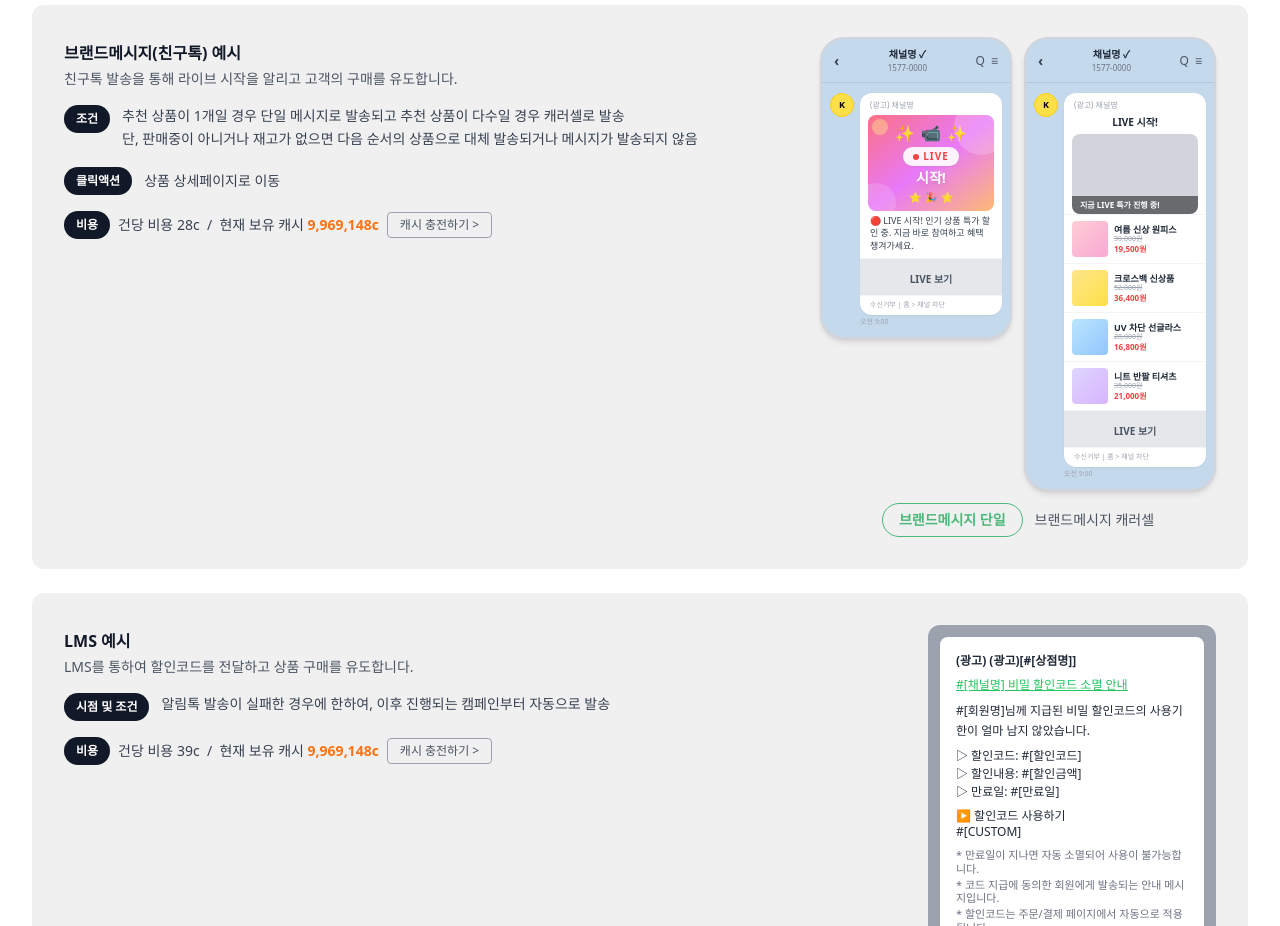
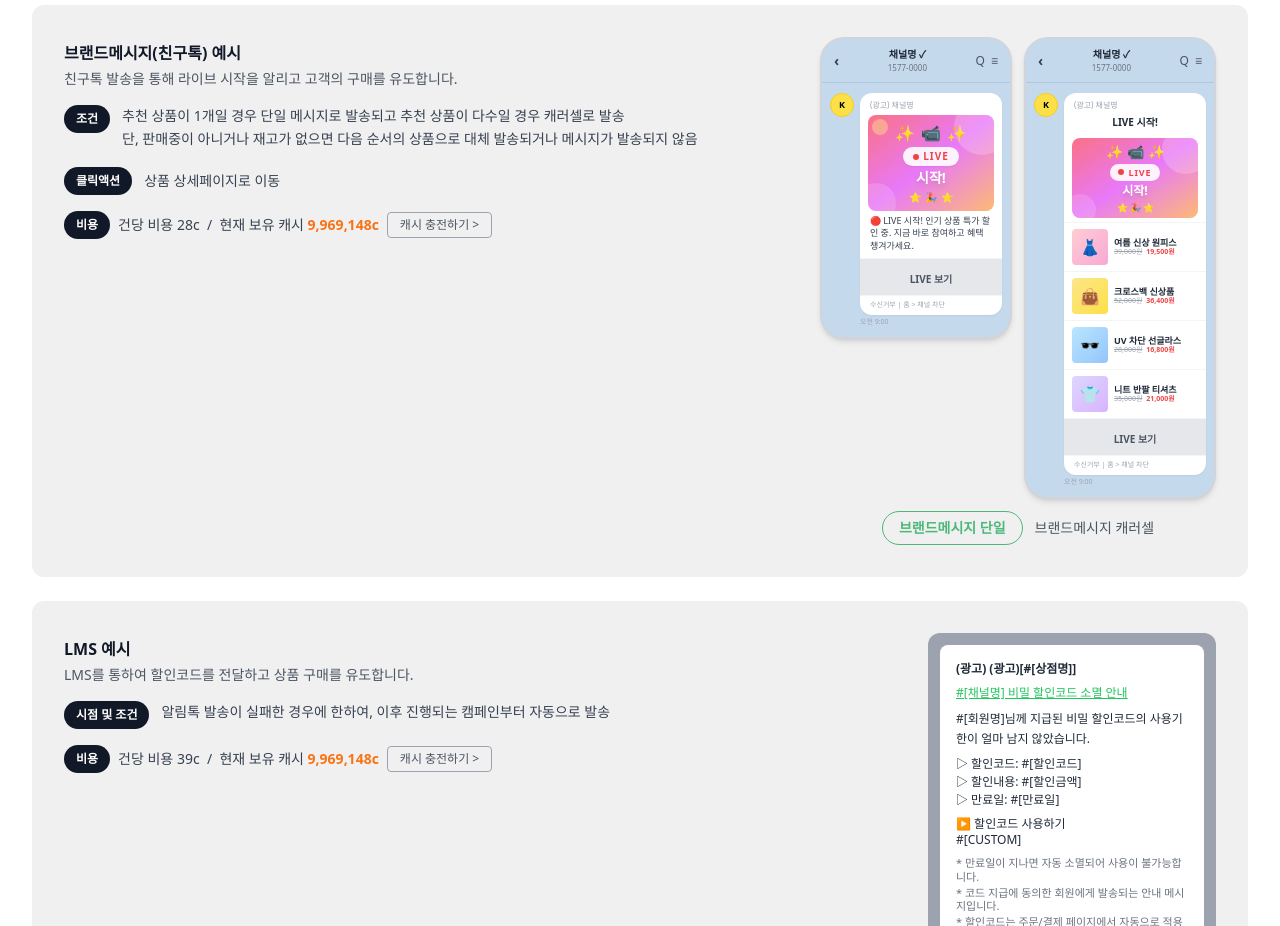
Before and after one commit to vldlzm/flexg_CRM_LIVE, a Next.js app: page /crm/live/create in a window 1280 px wide. Shown: the part 1480-2406 px from the top of the page. Built offline with nearby package versions, Linux system fonts and the light colour scheme.

Commit message:
feat: 캐러셀 상단 LIVE 일러스트 배너, 상품 이모지 이미지, 가격 한줄 처리

```diff
--- a/src/components/CrmLiveCreate.tsx
+++ b/src/components/CrmLiveCreate.tsx
@@ -505,25 +505,38 @@ export default function CrmLiveCreate() {
                           <p className="px-2.5 pt-1.5 text-[8px] text-gray-400">(광고) 채널명</p>
                           {/* 타이틀 */}
                           <p className="text-center text-[10px] font-bold text-gray-800 py-1">LIVE 시작!</p>
-                          {/* 메인 이미지 */}
-                          <div className="relative mx-2 h-20 rounded-lg bg-gray-300 overflow-hidden">
-                            <div className="absolute bottom-0 left-0 right-0 bg-black/50 px-2 py-1">
-                              <p className="text-[8px] font-semibold text-white leading-tight">지금 LIVE 특가 진행 중!</p>
+                          {/* LIVE 시작 일러스트 배너 */}
+                          <div className="mx-2 my-1 h-20 rounded-lg overflow-hidden relative">
+                            <div className="absolute inset-0 bg-gradient-to-br from-rose-400 via-fuchsia-400 to-orange-300" />
+                            <div className="absolute -top-3 -right-3 h-12 w-12 rounded-full bg-white/20" />
+                            <div className="absolute -bottom-2 -left-2 h-8 w-8 rounded-full bg-white/15" />
+                            <div className="absolute inset-0 flex flex-col items-center justify-center gap-0.5">
+                              <div className="flex gap-1 text-sm"><span>✨</span><span>📹</span><span>✨</span></div>
+                              <div className="flex items-center gap-1 rounded-full bg-white/90 px-2 py-0.5">
+                                <span className="h-1.5 w-1.5 rounded-full bg-red-500" />
+                                <span className="text-[9px] font-black tracking-widest text-red-500">LIVE</span>
+                              </div>
+                              <p className="text-xs font-black text-white drop-shadow-md">시작!</p>
+                              <div className="flex gap-0.5 text-[9px]"><span>⭐</span><span>🎉</span><span>⭐</span></div>
                             </div>
                           </div>
                           {/* 상품 리스트 */}
                           {[
-                            { name: '여름 신상 원피스',   regular: '39,000원', sale: '19,500원', bg: 'from-rose-200 to-pink-300' },
-                            { name: '크로스백 신상품',    regular: '52,000원', sale: '36,400원', bg: 'from-amber-200 to-yellow-300' },
-                            { name: 'UV 차단 선글라스',   regular: '28,000원', sale: '16,800원', bg: 'from-sky-200 to-blue-300' },
-                            { name: '니트 반팔 티셔츠',   regular: '35,000원', sale: '21,000원', bg: 'from-violet-200 to-purple-300' },
+                            { name: '여름 신상 원피스', regular: '39,000원', sale: '19,500원', bg: 'from-rose-200 to-pink-300', emoji: '👗' },
+                            { name: '크로스백 신상품',  regular: '52,000원', sale: '36,400원', bg: 'from-amber-200 to-yellow-300', emoji: '👜' },
+                            { name: 'UV 차단 선글라스', regular: '28,000원', sale: '16,800원', bg: 'from-sky-200 to-blue-300', emoji: '🕶️' },
+                            { name: '니트 반팔 티셔츠', regular: '35,000원', sale: '21,000원', bg: 'from-violet-200 to-purple-300', emoji: '👕' },
                           ].map((item, i) => (
                             <div key={i} className="flex items-center gap-1.5 border-t border-gray-100 px-2 py-1.5">
-                              <div className={`h-9 w-9 shrink-0 rounded bg-gradient-to-br ${item.bg}`} />
+                              <div className={`h-9 w-9 shrink-0 rounded bg-gradient-to-br ${item.bg} flex items-center justify-center text-base`}>
+                                {item.emoji}
+                              </div>
                               <div className="min-w-0">
                                 <p className="text-[9px] font-semibold text-gray-800 leading-tight">{item.name}</p>
-                                <p className="text-[7px] text-gray-400 line-through leading-tight">{item.regular}</p>
-                                <p className="text-[8px] font-bold text-red-500 leading-tight">{item.sale}</p>
+                                <p className="text-[7px] leading-tight">
+                                  <span className="text-gray-400 line-through">{item.regular}</span>
+                                  <span className="ml-1 font-bold text-red-500">{item.sale}</span>
+                                </p>
                               </div>
                             </div>
                           ))}
```
